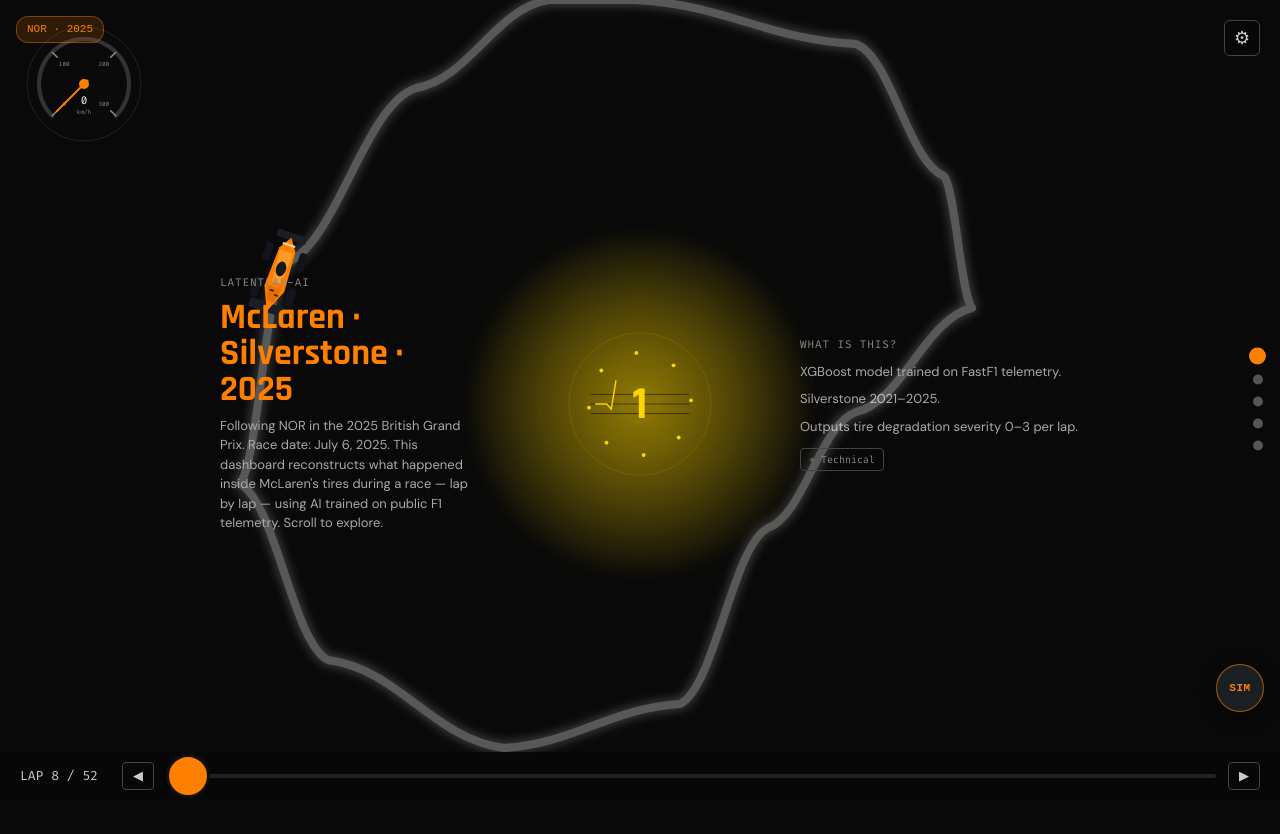
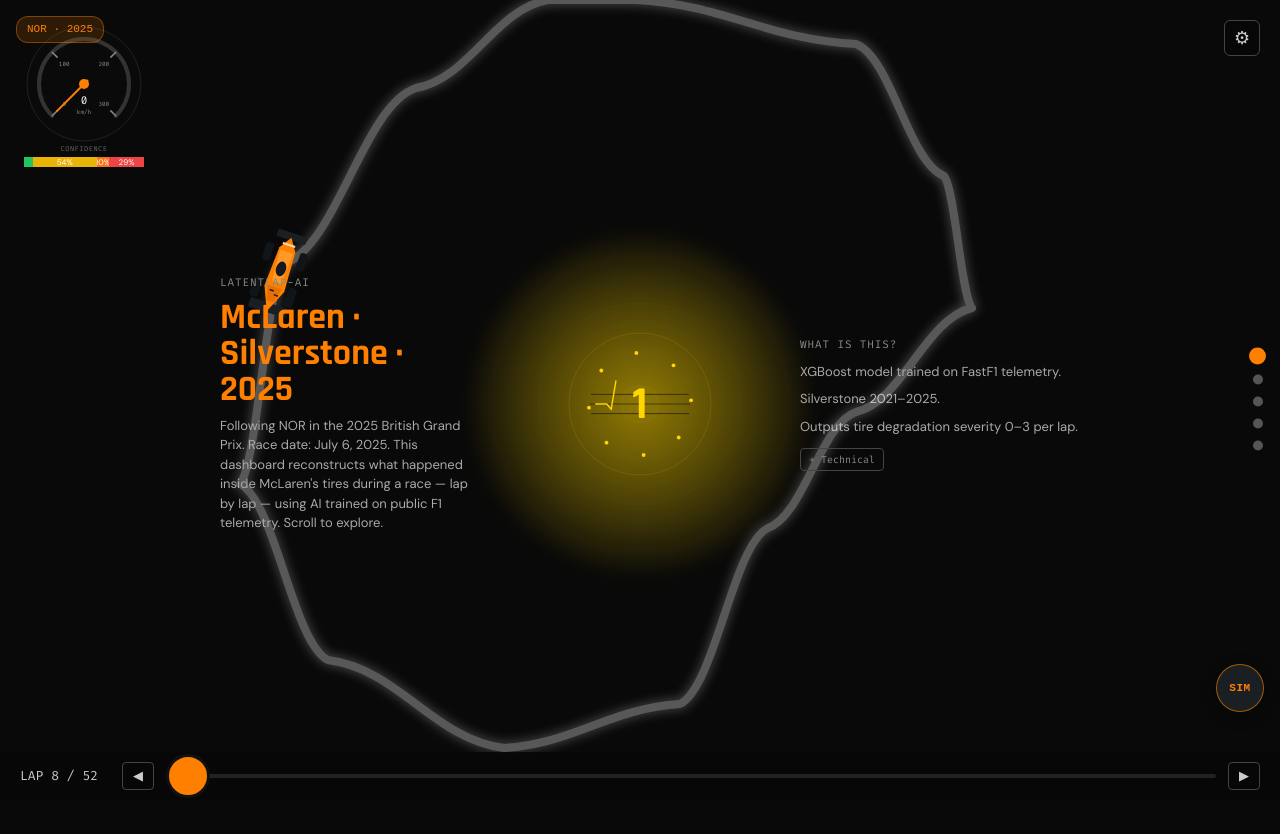
Before and after one commit to Hussain-coder-eng/LatentLap-AI, a Next.js app in the folder dashboard/: page / in a window 1280 px wide. Shown: the top 834 px of the page. Built offline with nearby package versions, Linux system fonts and the light colour scheme.

Commit message:
feat: [US-011] - Add severity probability distribution bar to gauge

```diff
--- a/dashboard/app/components/Speedometer.tsx
+++ b/dashboard/app/components/Speedometer.tsx
@@ -2,6 +2,8 @@
 import { useEffect, useRef } from 'react'
 import { animate } from 'animejs'
 import { useReducedMotion } from '../../lib/useReducedMotion'
+import { useRaceContext } from '../RaceContext'
+import { getLap } from '../../lib/data'
 
 const GAUGE_CENTER = 60
 const GAUGE_RADIUS = 45
@@ -35,7 +37,13 @@
   { deg: 135, label: '300' },
 ] as const
 
+const SEVERITY_PROB_COLORS = ['#22c55e', '#eab308', '#f97316', '#ef4444'] as const
+
 export function Speedometer() {
+  const { currentYear, currentDriver, currentLap } = useRaceContext()
+  const lap = getLap(currentYear, currentDriver, currentLap)
+  const severityProbs = lap?.severity_probs ?? null
+
   const needleRef = useRef<SVGGElement>(null)
   const speedTextRef = useRef<SVGTextElement>(null)
   const reducedMotion = useReducedMotion()
@@ -98,7 +106,7 @@
 
   return (
     <div
-      style={{ position: 'fixed', top: 24, left: 24, zIndex: 60, width: 120, height: 120 }}
+      style={{ position: 'fixed', top: 24, left: 24, zIndex: 60, width: 120 }}
       aria-label="Scroll speed gauge"
     >
       <svg width={120} height={120} viewBox="0 0 120 120">
@@ -172,6 +180,35 @@
           km/h
         </text>
       </svg>
+      {severityProbs && (
+        <>
+          <div style={{ fontSize: 7, color: '#666', letterSpacing: 0.5, textAlign: 'center', marginBottom: 2, fontFamily: "'Fira Code', monospace" }}>
+            CONFIDENCE
+          </div>
+          <div style={{ display: 'flex', width: 120, height: 10 }}>
+            {severityProbs.map((prob, i) => (
+              <div
+                key={i}
+                style={{
+                  width: prob * 120,
+                  height: 10,
+                  background: SEVERITY_PROB_COLORS[i],
+                  display: 'flex',
+                  alignItems: 'center',
+                  justifyContent: 'center',
+                  overflow: 'hidden',
+                }}
+              >
+                {prob >= 0.10 && (
+                  <span style={{ fontSize: 8, color: 'white', textAlign: 'center', lineHeight: 1 }}>
+                    {Math.round(prob * 100)}%
+                  </span>
+                )}
+              </div>
+            ))}
+          </div>
+        </>
+      )}
     </div>
   )
 }
```
